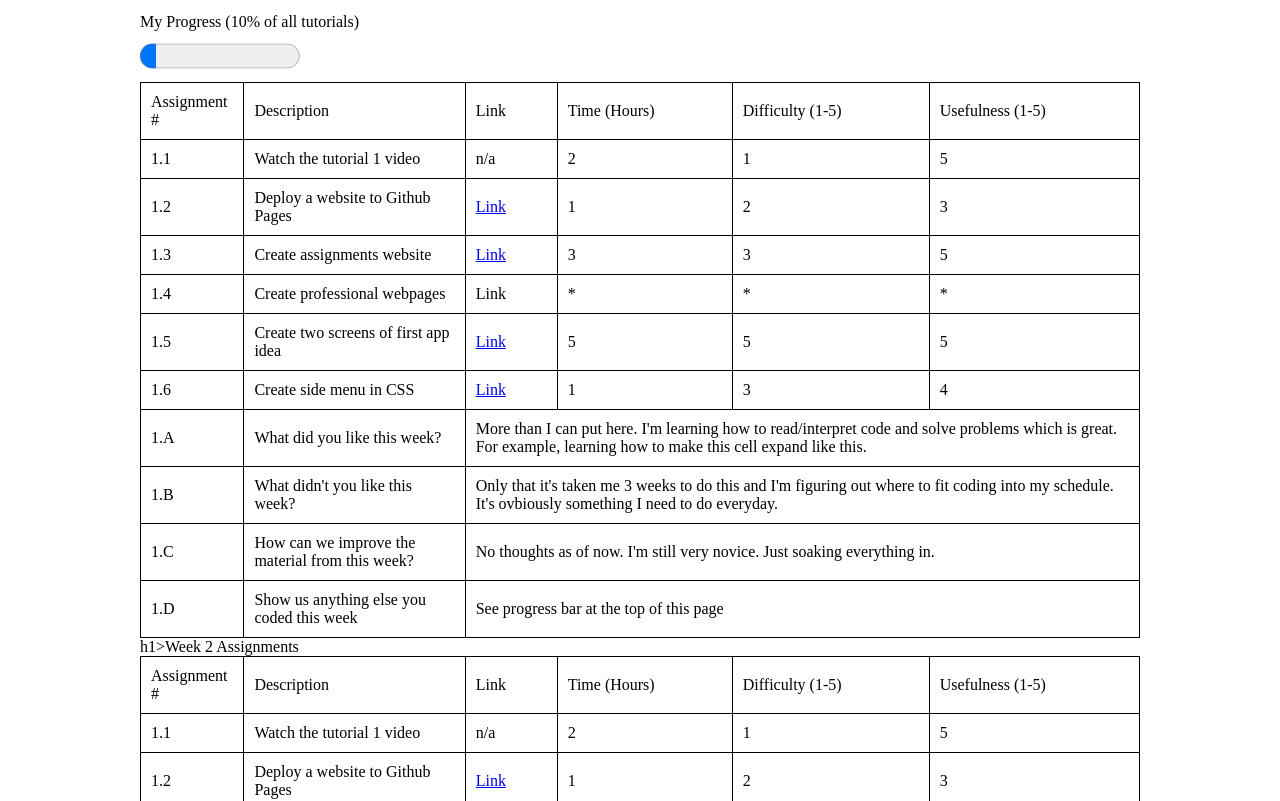
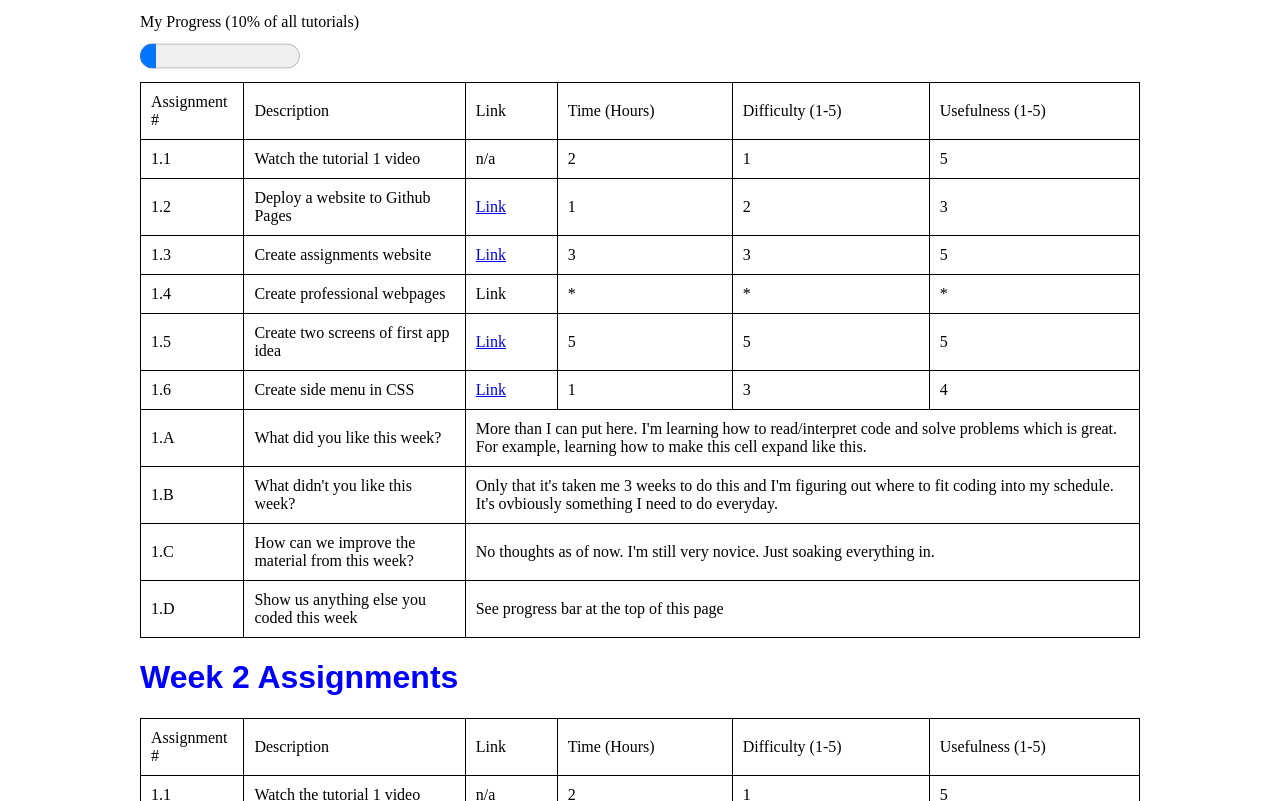
Before and after one commit to samhimelstein/github.io, a plain HTML site: page index.html in a window 1280 px wide. Shown: the part 151-952 px from the top of the page. Drawn offline with Linux system fonts and the light colour scheme.

Commit message:
Update index.html

```diff
--- a/index.html
+++ b/index.html
@@ -119,7 +119,7 @@
     </table>
 
        <div class= "container">
-         h1>Week 2 Assignments</h1>
+         <h1>Week 2 Assignments</h1>
     <table>
         <thead>
             <tr>
```
